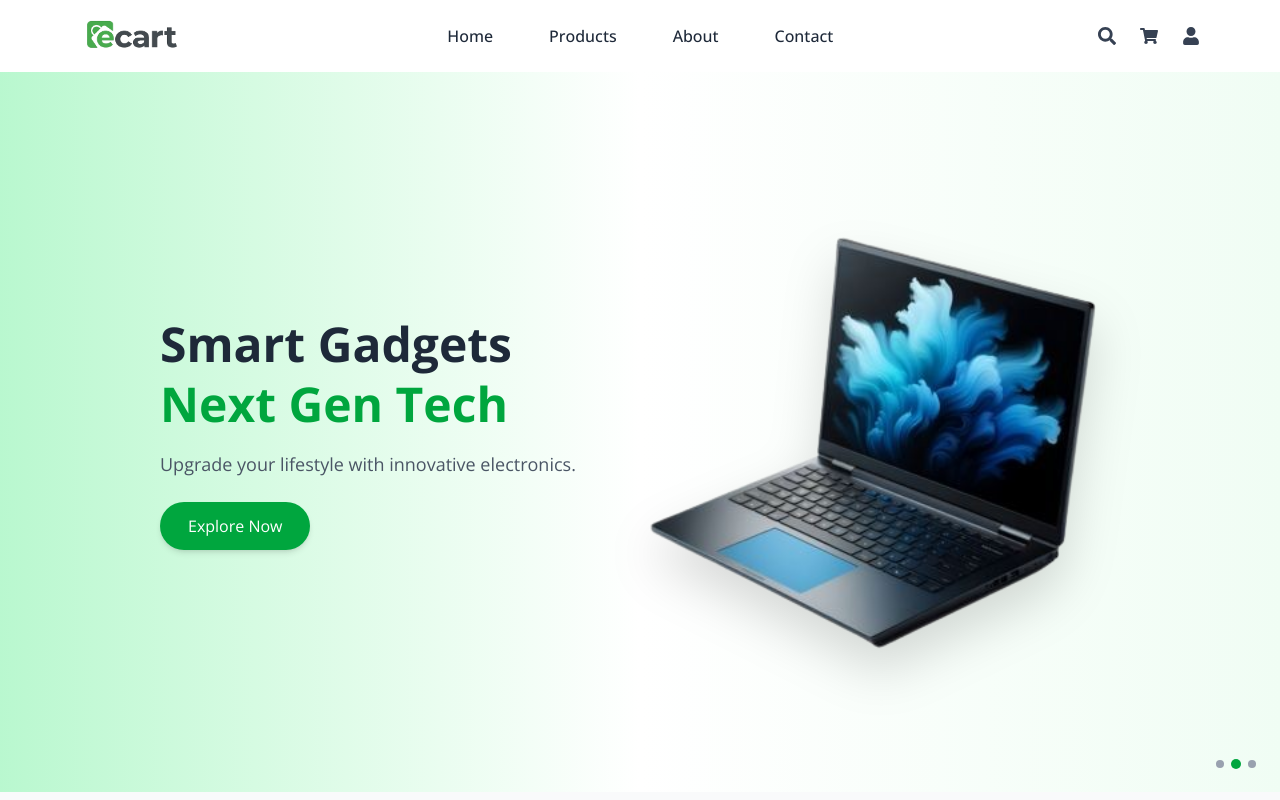
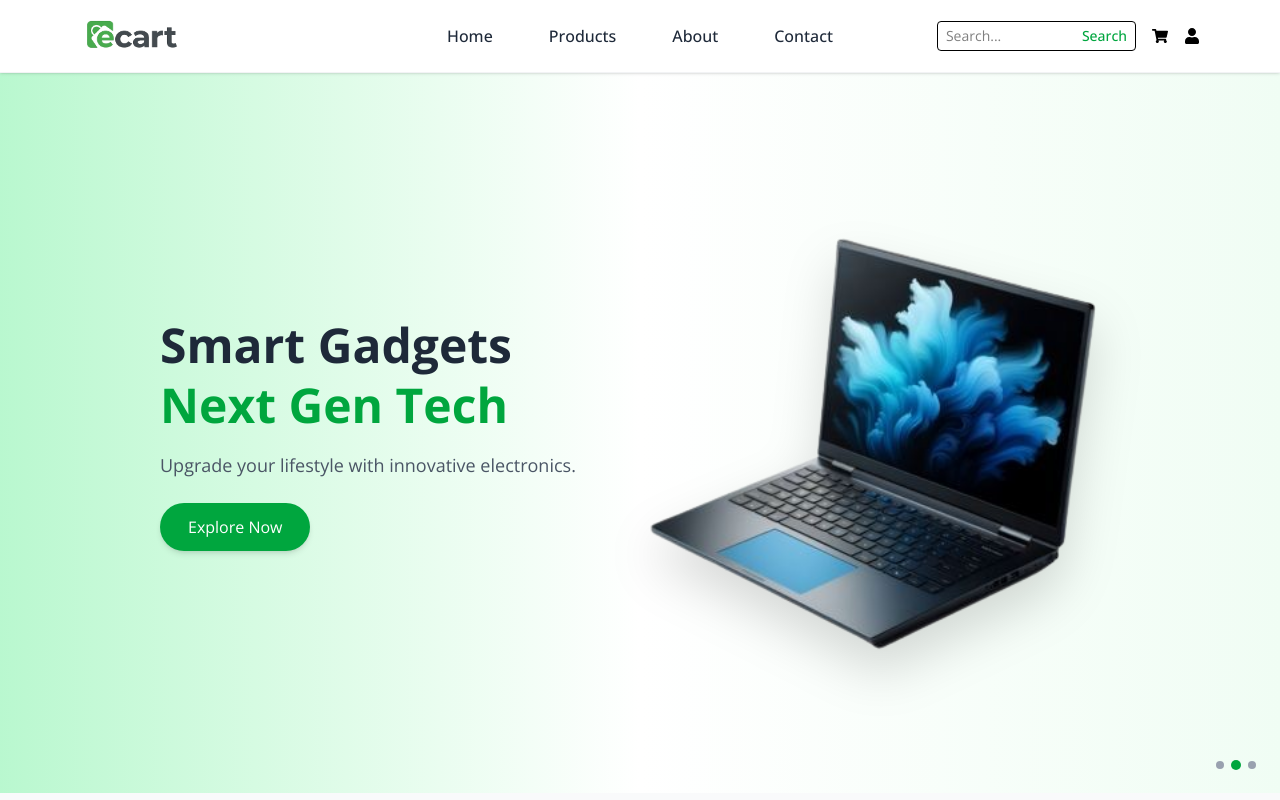
Before and after one commit to saurabhkumarxmpt/mern-ecommerce-app, a React app in the folder frontend/: page / in a window 1280 px wide. Shown: the top 800 px of the page. Built offline with nearby package versions, Linux system fonts and the light colour scheme; no server answers; the HTML template or start-up script is replaced by a standard one.

Commit message:
make the product page

```diff
--- a/frontend/src/components/layout/Navbar.jsx
+++ b/frontend/src/components/layout/Navbar.jsx
@@ -1,44 +1,73 @@
-import React from "react";
-import { FaSearch, FaShoppingCart, FaUser } from "react-icons/fa";
+import React, { useState } from "react";
+import { FaShoppingCart, FaUser } from "react-icons/fa";
 import logo from "../../assets/logo.png";
-import {Link} from "react-router-dom";
+import { Link, useNavigate } from "react-router-dom";
 
 const Navbar = () => {
+  const [search, setSearch] = useState("");
+  const navigate = useNavigate();
+
+  const handleSearch = (e) => {
+    e.preventDefault();
+    if (search.trim()) {
+      navigate(`/product?search=${search}`);
+      setSearch("");
+    }
+  };
+
   return (
-    <nav className="w-full bg-white sticky top-0 z-50 py-4 px-[80px] flex items-center justify-between">
+    <nav className="w-full sticky top-0 z-50
+      bg-white/70 backdrop-blur-md
+      border-b border-gray-200/50
+      shadow-sm py-4 px-[80px]">
 
-      {/* Left - Logo */}
-      <div className="flex items-center">
-        <Link to='/'>
+      <div className="flex items-center justify-between">
+
+        {/* Left */}
+        <div className="flex items-center w-1/4">
+          <Link to="/">
             <img src={logo} alt="Logo" className="h-10" />
           </Link>
         </div>
 
-      {/* Center - Tabs */}
-      <div className="hidden md:flex space-x-14 text-gray-800 font-medium">
-
+        {/* Center Tabs */}
+        <div className="hidden md:flex w-2/4 justify-center space-x-14 text-gray-800 font-medium">
           {["Home", "Products", "About", "Contact"].map((item, index) => (
             <div key={index} className="relative group cursor-pointer">
               <span className="hover:text-green-600 transition duration-300">
                 {item}
               </span>
-
-            {/* Animated Underline */}
               <span className="absolute left-0 -bottom-1 w-0 h-[2px] bg-green-600 transition-all duration-300 group-hover:w-full"></span>
             </div>
           ))}
-
         </div>
 
-      {/* Right - Icons */}
-      <div className="flex items-center space-x-6 text-lg text-gray-700">
-        <FaSearch className="cursor-pointer hover:text-green-600 transition duration-300" />
+        {/* Right */}
+        <div className="flex items-center justify-end w-1/4 space-x-4">
+
+          <form
+            onSubmit={handleSearch}
+            className="hidden md:flex items-center border rounded-sm px-2 py-1 bg-white"
+          >
+            <input
+              type="text"
+              placeholder="Search..."
+              value={search}
+              onChange={(e) => setSearch(e.target.value)}
+              className="outline-none text-sm w-32"
+            />
+            <button type="submit" className="text-sm text-green-600 font-medium ml-2">
+              Search
+            </button>
+          </form>
+
           <FaShoppingCart className="cursor-pointer hover:text-green-600 transition duration-300" />
-        <Link to='/register'>
+
+          <Link to="/register">
             <FaUser className="cursor-pointer hover:text-green-600 transition duration-300" />
           </Link>
         </div>
-
+      </div>
     </nav>
   );
 };
--- /dev/null
+++ b/frontend/src/pages/ProductPage.jsx
@@ -0,0 +1,43 @@
+import React, { useEffect, useState } from "react";
+import { useSearchParams } from "react-router-dom";
+import { GetProducts } from "../services/ProductServices";
+
+const ProductsPage = () => {
+  const [products, setProducts] = useState([]);
+  const [searchParams] = useSearchParams();
+
+  const search = searchParams.get("search") || "";
+
+  useEffect(() => {
+    const fetchProducts = async () => {
+      try {
+        const data = await GetProducts(search);
+        setProducts(data.products);
+      } catch (err) {
+        console.log(err);
+      }
+    };
+
+    fetchProducts();
+  }, [search]);
+
+  return (
+    <div className="p-10">
+      <h2 className="text-2xl font-semibold mb-6">
+        Products {search && `for "${search}"`}
+      </h2>
+
+      <div className="grid grid-cols-4 gap-6">
+        {products.map((item) => (
+          <div key={item._id} className="border p-4 rounded">
+            <img src={item.images[0]} alt="" className="h-40 w-full object-cover" />
+            <h3 className="mt-2 font-medium">{item.name}</h3>
+            <p className="text-green-600 font-semibold">₹{item.price}</p>
+          </div>
+        ))}
+      </div>
+    </div>
+  );
+};
+
+export default ProductsPage;
--- a/frontend/src/routes/AppRoutes.jsx
+++ b/frontend/src/routes/AppRoutes.jsx
@@ -4,6 +4,7 @@ import Layout from '../components/layout/UserLayout';
 
 import HomePage from '../pages/Home';
 import SignUp from '../features/auth/pages/Register';
+import ProductsPage from '../pages/ProductPage';
 
 const AppRoutes=()=>{
     return(
@@ -12,6 +13,7 @@ const AppRoutes=()=>{
 
                 <Route index element={<HomePage/>} />
                 <Route path='/register' element={<SignUp/>} />
+                <Route path='/product' element={<ProductsPage/>} />
 
             </Route>
         </Routes>
--- /dev/null
+++ b/frontend/src/services/ProductServices.jsx
@@ -0,0 +1,6 @@
+import API from './Api';
+
+export const GetProducts=async(search="")=>{
+    const response=await API.get(`/product?search=${search}`);
+    return response.data;
+};
```
Also changed, not shown: 2 other files (tests, documents, lock files or other folders). Lines whose indentation alone changed are shown as unchanged.
